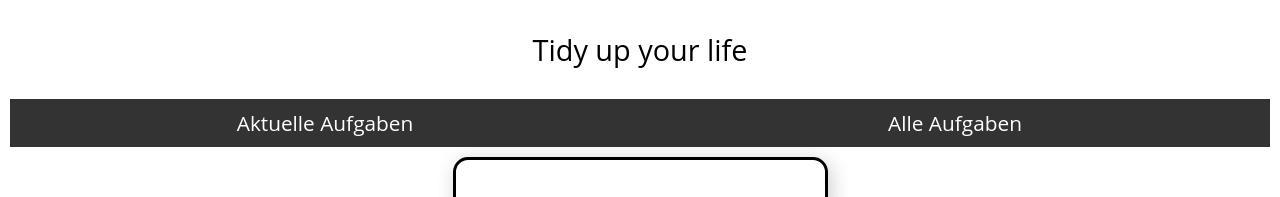
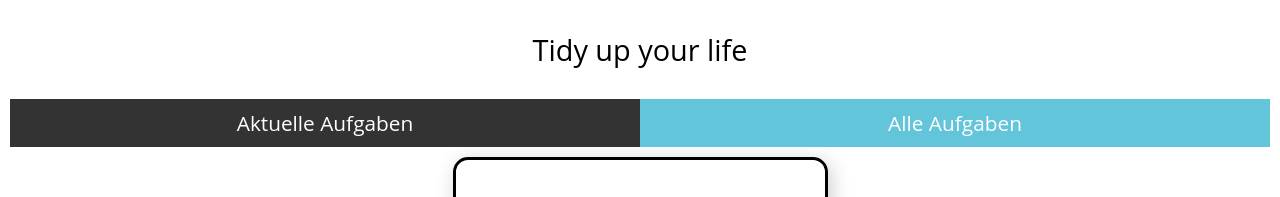
Before and after one commit to alicie232/capstone-project, a React (Create React App) app: page / in a window 1280 px wide. Shown: the top 197 px of the page. Built offline with nearby package versions, Linux system fonts and the light colour scheme.

Commit message:
add activ class to NavLink

```diff
--- a/src/components/Navigation/Navigation.js
+++ b/src/components/Navigation/Navigation.js
@@ -1,4 +1,4 @@
-import {Link} from 'react-router-dom';
+import {NavLink} from 'react-router-dom';
 import styled from 'styled-components';
 
 export default function Navigation() {
@@ -19,12 +19,16 @@ const Nav = styled.nav`
   font-size: var(--fontsize-medium);
 `;
 
-const StyledLink = styled(Link)`
+const StyledLink = styled(NavLink)`
   flex: 1;
-  background: var(--color-highlight);
+  background: #63c5da;
   text-decoration: none;
   color: white;
   padding: 10px;
   display: grid;
   place-items: center;
+
+  &.active {
+    background-color: var(--color-highlight);
+  }
 `;
```
